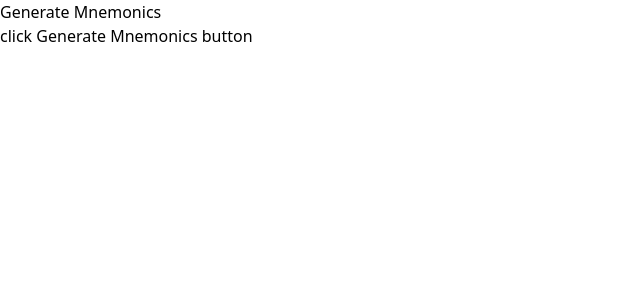
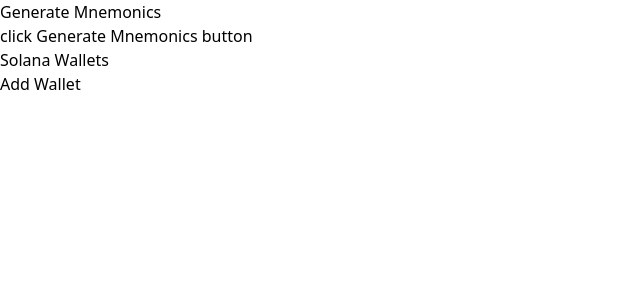
Before and after one commit to Kaustubhhub/hierarchical_deterministic_wallet, a React (Vite) app: page / in a window 1280 px wide. Shown: the top 300 px of the page, without its empty margins (0-640 px from the left). Built offline with nearby package versions, Linux system fonts and the light colour scheme.

Commit message:
generated solana wallets

```diff
--- a/package.json
+++ b/package.json
@@ -10,7 +10,9 @@
     "preview": "vite preview"
   },
   "dependencies": {
+    "@solana/web3.js": "^1.95.3",
     "bip39": "^3.1.0",
+    "ed25519-hd-key": "^1.3.0",
     "react": "^18.3.1",
     "react-dom": "^18.3.1",
     "vite-plugin-node-polyfills": "^0.22.0"
--- a/src/components/EthereumWallet.tsx
+++ b/src/components/EthereumWallet.tsx
@@ -1,9 +1,8 @@
 import React from 'react'
 
-const EthereumWallet = () => {
+const EthereumWallet = ({ mnemonic }: { mnemonic: string }) => {
   return (
     <div>
-      EthereumWallet
     </div>
   )
 }
--- a/src/components/SolanaWallet.tsx
+++ b/src/components/SolanaWallet.tsx
@@ -1,11 +1,96 @@
-import React from 'react'
+import { Keypair, PublicKey } from '@solana/web3.js';
+import { mnemonicToSeed } from 'bip39';
+import { derivePath } from 'ed25519-hd-key';
+import React, { useState } from 'react';
+import nacl from "tweetnacl";
 
-const SolanaWallet = () => {
-  return (
-    <div>
-      SolanaWallet
-    </div>
-  )
-}
+const SolanaWallet = ({ mnemonic }: { mnemonic: string }) => {
+    const [currentIndex, setCurrentIndex] = useState(0);
+    const [wallets, setWallets] = useState<{ publicKey: PublicKey, mnemonic: string }[]>([]);
+    const [openIndex, setOpenIndex] = useState<number | null>(null);
 
-export default SolanaWallet
+    const toggleAccordion = (index: number) => {
+        setOpenIndex(openIndex === index ? null : index);
+    };
+
+    const addWallet = () => {
+        const seed = mnemonicToSeed(mnemonic);
+        const path = `m/44'/501'/${currentIndex}'/0'`;
+        const derivedSeed = derivePath(path, seed.toString()).key;
+        const secret = nacl.sign.keyPair.fromSeed(derivedSeed).secretKey;
+        const keypair = Keypair.fromSecretKey(secret);
+        setWallets([...wallets, { publicKey: keypair.publicKey, mnemonic }]);
+        setCurrentIndex(currentIndex + 1);
+    };
+
+    return (
+        <div className='p-4'>
+            <div className='flex justify-between border p-2 rounded-lg'>
+                <div className='flex items-center justify-center pr-10'>
+                    Solana Wallets
+                </div>
+                <div className='flex items-center justify-center'>
+                    <button
+                        onClick={addWallet}
+                        type="button"
+                        className="text-white bg-purple-700 hover:bg-purple-800 focus:outline-none font-medium rounded-full text-sm px-5 py-2.5 text-center mb-2 dark:bg-purple-600 dark:hover:bg-purple-700">
+                        Add Wallet
+                    </button>
+                </div>
+            </div>
+            <div className='border'>
+                {wallets.map((wallet, index) => (
+                    <div key={wallet.publicKey.toBase58()} className='w-full'>
+                        <h2 id={`accordion-collapse-heading-${index}`}>
+                            <button
+                                type="button"
+                                className="flex items-center justify-between w-full p-5 font-medium rtl:text-right text-gray-500 border border-gray-200 rounded-t-xl"
+                                onClick={() => toggleAccordion(index)}
+                                aria-expanded={openIndex === index}
+                                aria-controls={`accordion-collapse-body-${index}`}
+                            >
+                                <span>Wallet {index + 1}</span>
+                                <svg
+                                    data-accordion-icon
+                                    className={`w-3 h-3 ${openIndex === index ? 'rotate-180' : ''} shrink-0`}
+                                    aria-hidden="true"
+                                    xmlns="http://www.w3.org/2000/svg"
+                                    fill="none"
+                                    viewBox="0 0 10 6"
+                                >
+                                    <path stroke="currentColor" strokeLinecap="round" strokeLinejoin="round" strokeWidth="2" d="M9 5 5 1 1 5" />
+                                </svg>
+                            </button>
+                        </h2>
+                        <div
+                            id={`accordion-collapse-body-${index}`}
+                            className={`border border-t-0 transition-all duration-300 ${openIndex === index ? 'block' : 'hidden'}`}
+                            aria-labelledby={`accordion-collapse-heading-${index}`}
+                            onClick={(e) => e.stopPropagation()}
+                        >
+                            <div className="p-3">
+                                <div>
+                                    Public Key: {wallet.publicKey.toBase58()}
+                                </div>
+                                <div className='flex justify-end items-end p-2'>
+                                    <button
+                                        onClick={() => {
+                                            navigator.clipboard.writeText(wallet.publicKey.toBase58());
+                                            alert("Public Key copied to clipboard!");
+                                        }}
+                                        type="button"
+                                        className="items-center text-white bg-purple-700 hover:bg-purple-800 focus:outline-none font-medium rounded-full text-sm px-5 py-2.5 text-center mb-2 dark:bg-purple-600 dark:hover:bg-purple-700"
+                                    >
+                                        Copy Public Key
+                                    </button>
+                                </div>
+                            </div>
+                        </div>
+                    </div>
+                ))}
+            </div>
+        </div>
+    );
+};
+
+export default SolanaWallet;
--- a/src/components/WalletGenerator.tsx
+++ b/src/components/WalletGenerator.tsx
@@ -1,6 +1,8 @@
 
 import { generateMnemonic } from 'bip39'
 import { useState } from 'react'
+import SolanaWallet from './SolanaWallet';
+import EthereumWallet from './EthereumWallet';
 
 const WalletGenerator = () => {
     const [mnemonics, setMnemonics] = useState('')
@@ -110,6 +112,14 @@
                     </button>
                 </div>
             )}
+            <div className='p-3 w-full'>
+                <div className=''>
+                    <SolanaWallet mnemonic={mnemonics} />
+                </div>
+                <div>
+                    <EthereumWallet mnemonic={mnemonics} />
+                </div>
+            </div>
         </div>
     )
 }
```
Also changed, not shown: 1 other file (tests, documents, lock files or other folders).
